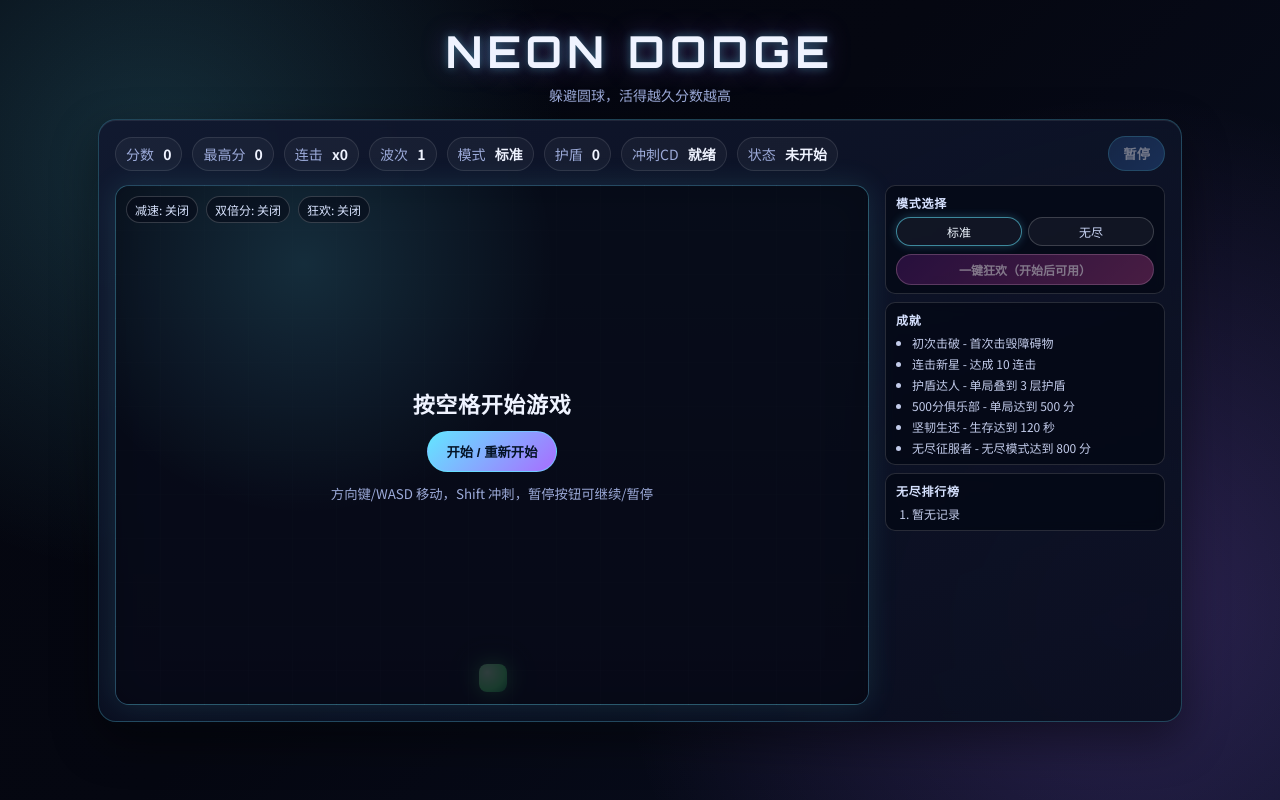
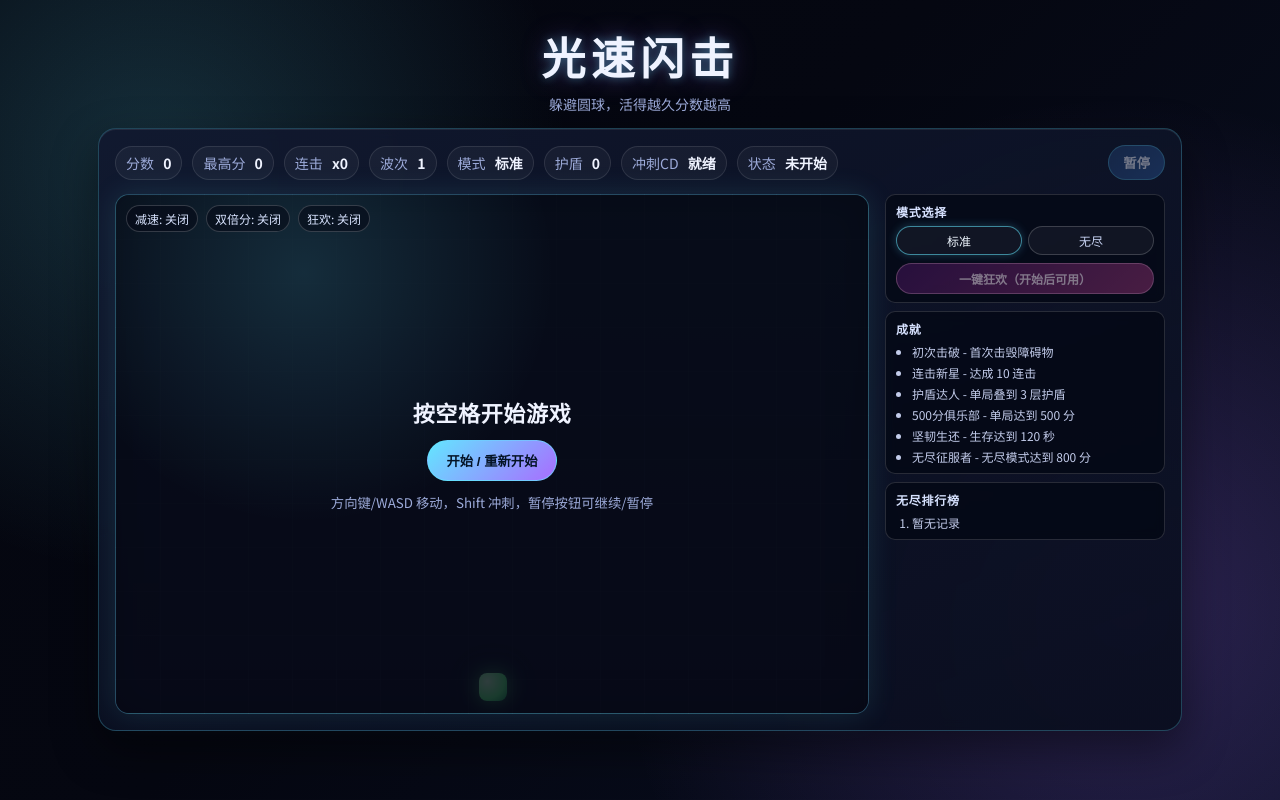
Before and after one commit to izhongbei/cursor-game-demo, a plain HTML site: page index.html in a window 1280 px wide. Drawn offline with Linux system fonts and the light colour scheme.

Commit message:
Update game title and header to reflect new branding. Changed the title from "躲避方块" to "光速闪击" and updated the main header from "NEON DODGE" to "光速闪击" for consistency.

```diff
--- a/index.html
+++ b/index.html
@@ -3,7 +3,7 @@
   <head>
     <meta charset="UTF-8" />
     <meta name="viewport" content="width=device-width, initial-scale=1.0" />
-    <title>躲避方块</title>
+    <title>光速闪击</title>
     <link rel="preconnect" href="https://fonts.googleapis.com" />
     <link rel="preconnect" href="https://fonts.gstatic.com" crossorigin />
     <link
@@ -15,7 +15,7 @@
   <body>
     <main class="app">
       <header class="top">
-        <h1 class="title">NEON DODGE</h1>
+        <h1 class="title">光速闪击</h1>
         <p class="subtitle">躲避圆球，活得越久分数越高</p>
       </header>
 
```
